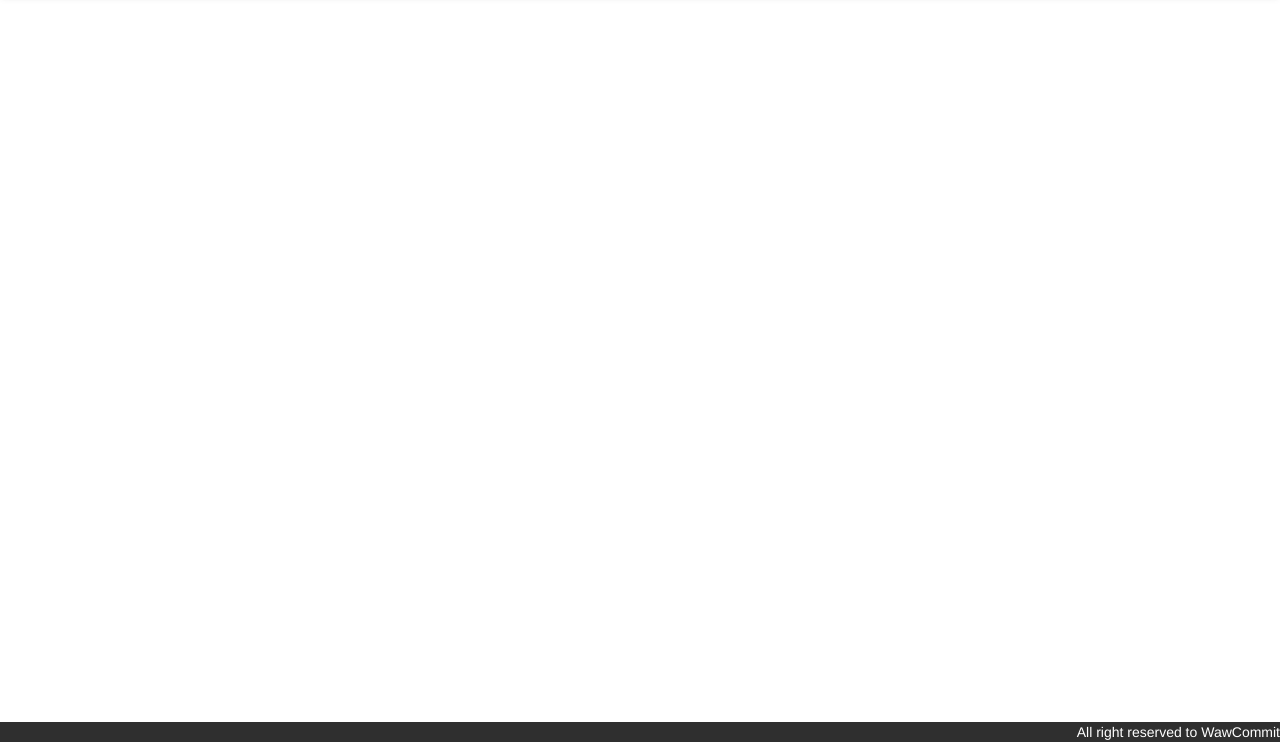
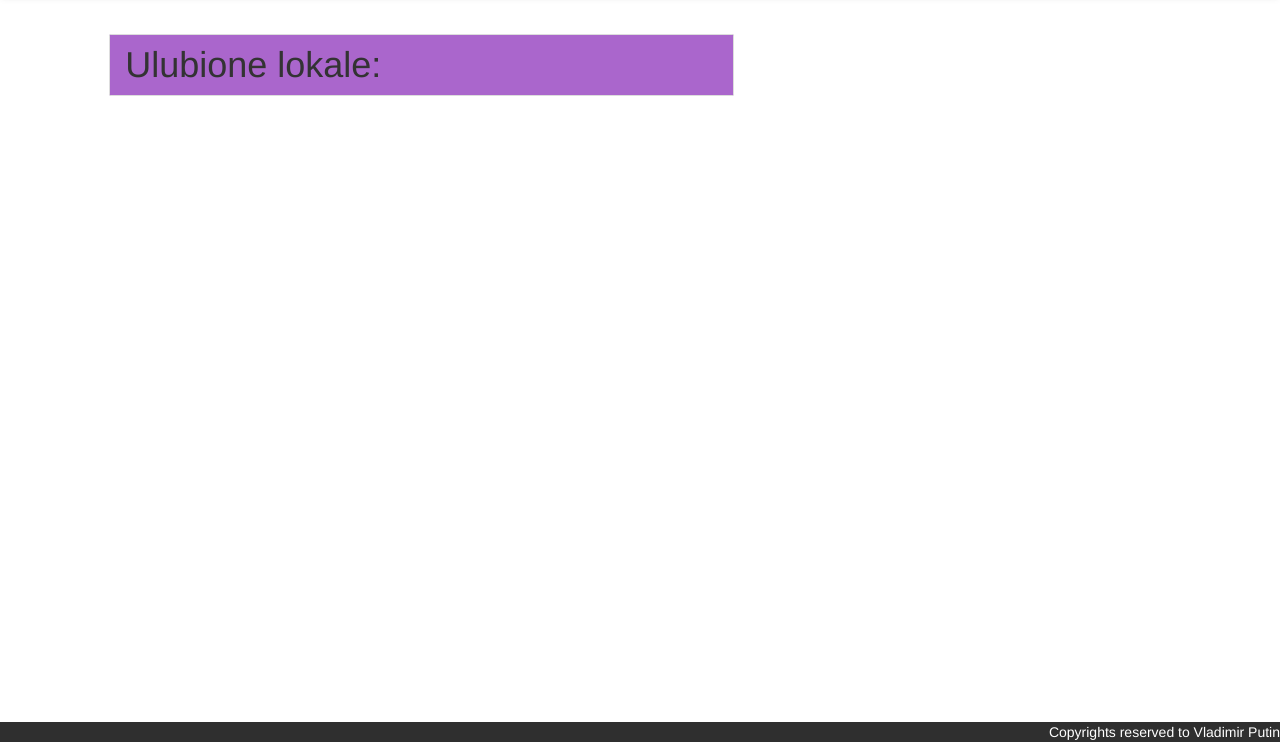
Before and after one commit to KamilKwapisz/WawCode2018, a Django app: page /ulubione/ in a window 1280 px wide. Shown: the part 58-800 px from the top of the page. Run offline with Django 3.2, Linux system fonts and the light colour scheme; the visitor is signed in with stand-in values (Sample User, id 1); data that the repository does not hold is empty; some libraries are stand-ins or nearby versions.

Commit message:
ulubione

```diff
--- a/wawcode/chlanie/static/chlanie/css/mainpage.css
+++ b/wawcode/chlanie/static/chlanie/css/mainpage.css
@@ -17,6 +17,7 @@ a {
     box-shadow: 15px 10px 30px 0;
     width: 20%;
     padding: 20px;
+    border-radius: 15px;
 }
 
 .container-burger {
--- a/wawcode/chlanie/templates/chlanie/base.html
+++ b/wawcode/chlanie/templates/chlanie/base.html
@@ -8,12 +8,14 @@
     <!-- Latest compiled and minified CSS -->
     <link rel="stylesheet" href="{% static 'chlanie/css/mdb.min.css' %}">
     <link rel="stylesheet" href="{% static 'chlanie/themes/bootstrap-stars.css' %}">
+    <link rel="stylesheet" href="{% static 'chlanie/css/mdb.min.css' %}">
     <link rel="stylesheet" href="{% static 'chlanie/css/mainpage.css' %}">
 
     <!-- material icons -->
     <link href="https://fonts.googleapis.com/icon?family=Material+Icons" rel="stylesheet">
 
     <!-- Latest compiled and minified JavaScript -->
+    <link href="{% static 'chlanie/main.css' %}" rel="stylesheet">
     <link rel="stylesheet" href="https://maxcdn.bootstrapcdn.com/bootstrap/3.3.7/css/bootstrap.min.css">
     <script src="https://ajax.googleapis.com/ajax/libs/jquery/3.3.1/jquery.min.js"></script>
     <script src="https://maxcdn.bootstrapcdn.com/bootstrap/3.3.7/js/bootstrap.min.js"></script>
@@ -34,7 +36,7 @@
 <div id="mySidenav" class="sidenav">
     <a href="javascript:void(0)" class="closebtn" onclick="closeNav()">&times;</a>
     <a href="/lokal/dodaj">Dodaj lokal</a>
-    <a href="{% url 'chlanie:ulubione' %}">Ulubione</a>
+    <a href="#">Ulubione</a>
 </div>
 <div id="main">
     <nav class="navbar navbar-inverse">
@@ -66,7 +68,7 @@
 
     {% endblock %}
     <div class="footer">
-        <a>All right reserved to WawCommit</a>
+        <a>Copyrights reserved to Vladimir Putin</a>
     </div>
 </div>
 
@@ -74,6 +76,7 @@
 
 {% endblock %}
 </body>
+<script src="{% static 'chlanie/js/jquery-3.3.1.min.js' %}"></script>
 <script src="{% static 'chlanie/js/mdb.min.js' %}"></script>
 <script src="{% static 'chlanie/js/popper.min.js' %}"></script>
 <script>
@@ -90,6 +93,14 @@
         document.getElementById("main").style.marginLeft = "0";
         document.getElementById("formularz-na-mapie").style.marginLeft = "0px";
     }
+
+    function openNav2() {
+        document.getElementById("mySidenav2").style.width = "250px";
+    }
+
+    function closeNav2() {
+        document.getElementById("mySidenav2").style.width = "0";
+    }
 </script>
 {% block script %}
 
--- a/wawcode/chlanie/templates/chlanie/index.html
+++ b/wawcode/chlanie/templates/chlanie/index.html
@@ -7,7 +7,7 @@
 {% block body %}
     <div id="map">
     </div>
-    <div id="formularz-na-mapie">
+    <div id="formularz-na-mapie" class="rounded">
         <div>
             <div class="form-group col-sm-6">
                 <label>Cena piwa:</label>
--- a/wawcode/chlanie/templates/chlanie/lokal.html
+++ b/wawcode/chlanie/templates/chlanie/lokal.html
@@ -33,9 +33,9 @@
         <h1>
             <strong>{{ lokal.nazwa }}</strong>
             {% if is_fav %}
-            <a><i id="heart" class="material-icons">favorite</i></a>
+                <a><i id="heart" class="material-icons">favorite</i></a>
             {% else %}
-            <a><i id="heart" class="material-icons">favorite_border</i></a>
+                <a><i id="heart" class="material-icons">favorite_border</i></a>
             {% endif %}
             <script type="text/javascript">
                 var username = "{{ request.user.username }}";
@@ -49,7 +49,7 @@
                             'idLokalu': {{lokal.id}},
                             'fav': true,
                         },
-                        success: function(data) {
+                        success: function (data) {
                             location.reload();
                         }
                     })
--- a/wawcode/chlanie/templates/chlanie/ulubione.html
+++ b/wawcode/chlanie/templates/chlanie/ulubione.html
@@ -1,8 +1,27 @@
 {% extends 'chlanie/base.html' %}
 {% block body %}
-    {% if lokale %}
-        {% for lokal in lokale %}
-            {{  lokal.nazwa }}
-        {% endfor %}
-    {% endif %}
-{% endblock  %}
+    <div class="row">
+        <div class="col-sm-1"></div>
+        <div class="col-sm-6">
+            <div class="list-group">
+                <h1 class="list-group-item list-group-item-action bg-secondary">
+                    Ulubione lokale:
+                </h1>
+                {% if lokale %}
+                    {% for lokal in lokale %}
+                        <a class="list-group-item list-group-item-action"
+                           href="{% url 'chlanie:lokal-detail' pk=lokal.pk%}">
+                            <i class="material-icons">favorite</i>
+                            <strong>{{ lokal.nazwa }}</strong>
+                            <span class="text-muted">
+                            - {{ lokal.adres }}
+                        </span>
+                        </a>
+                    {% endfor %}
+                {% endif %}
+            </div>
+        </div>
+    </div>
+
+
+{% endblock %}
```
